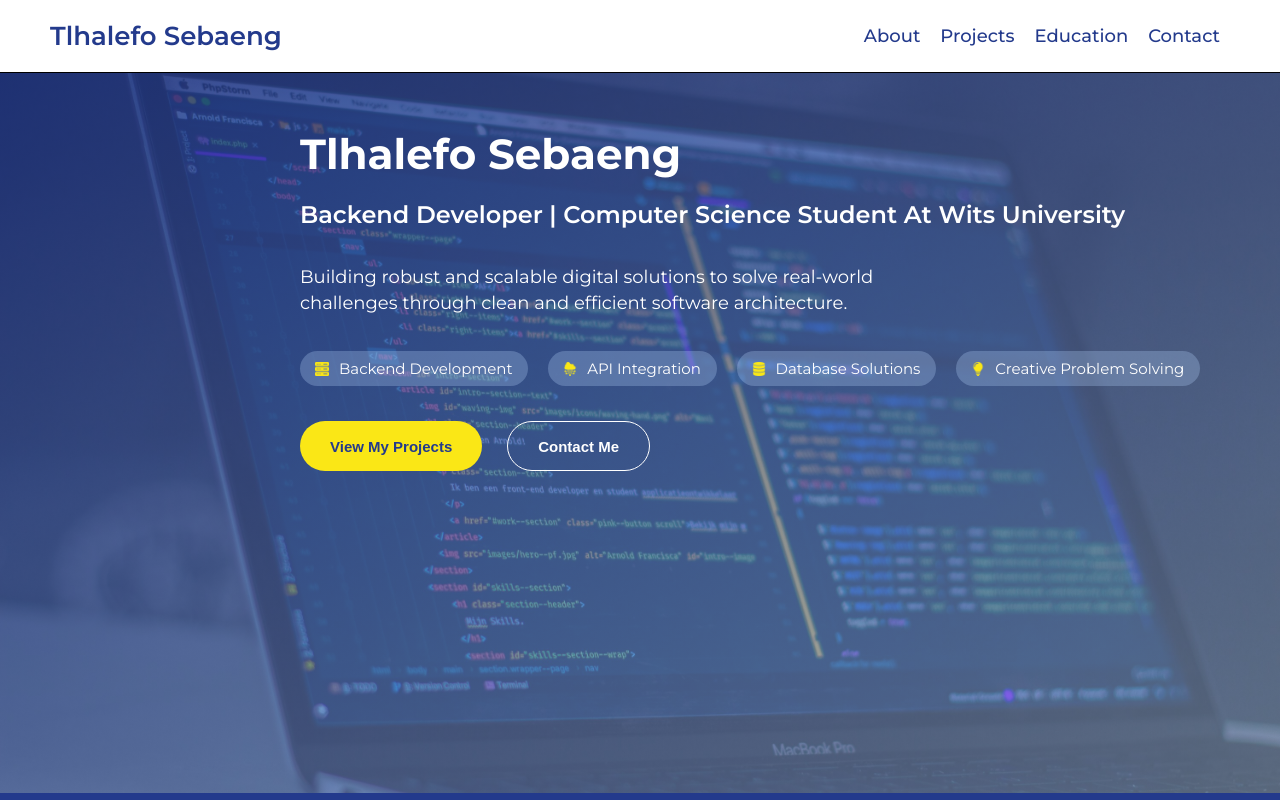
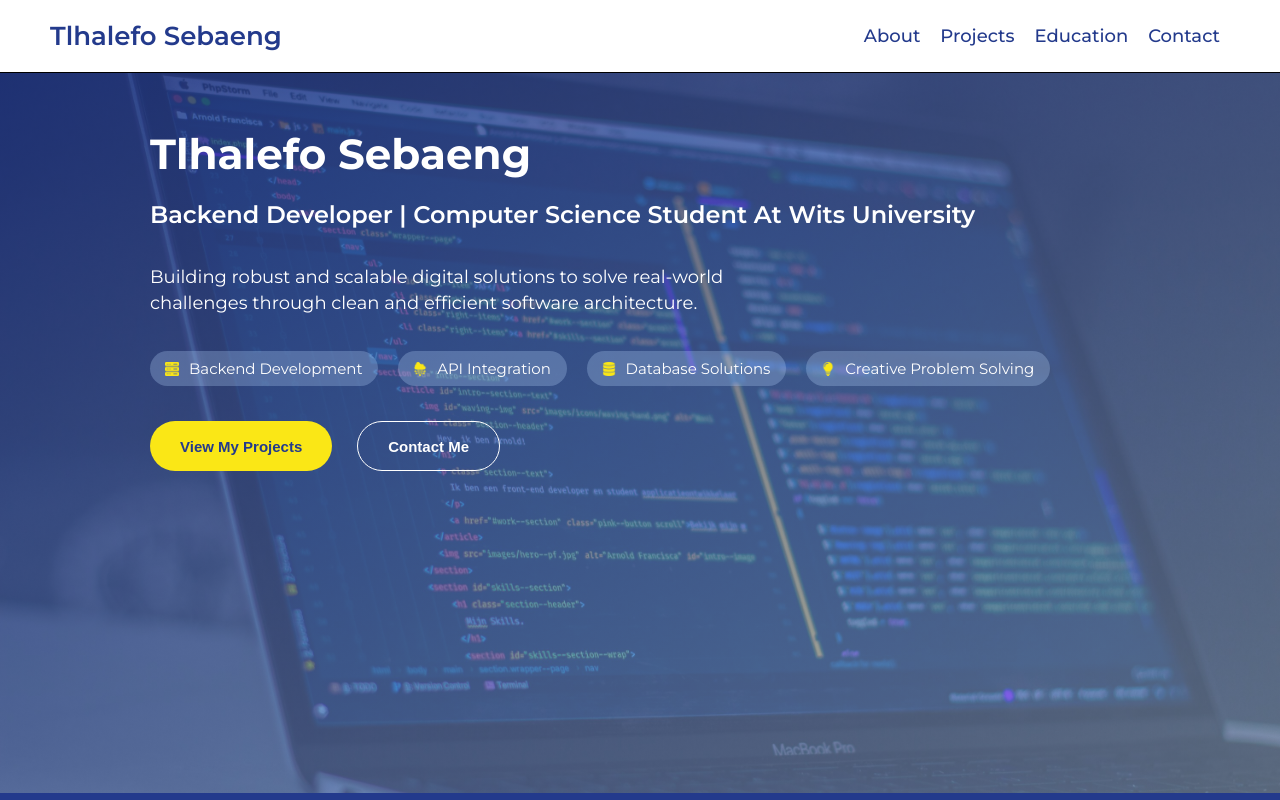
Before and after one commit to tlhalesebaeng/my-portfolio, a React (Vite) app: page / in a window 1280 px wide. Shown: the top 800 px of the page. Built offline with nearby package versions, Linux system fonts and the light colour scheme.

Commit message:
reduce the left padding on the header

```diff
--- a/src/components/header/Header.css
+++ b/src/components/header/Header.css
@@ -31,7 +31,7 @@ header {
     height: 80vh;
     width: 100%;
     margin: 60px 0px;
-    padding-left: 300px;
+    padding-left: 150px;
     overflow: hidden;
     position: absolute;
     top: 0;
```
